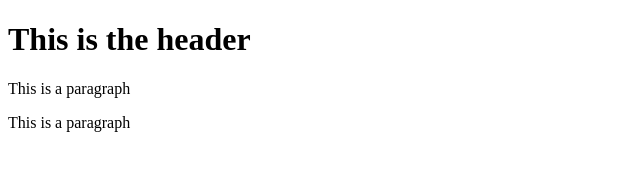
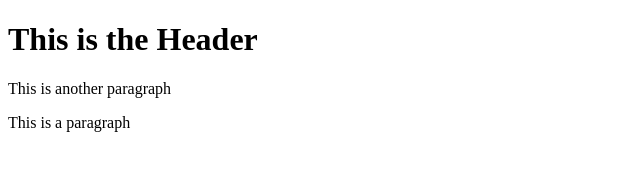
Before and after one commit to mmemory84/git-test, a plain HTML site: page index.html in a window 1280 px wide. Shown: the whole page, without its empty margins (0-640 px from the left). Drawn offline with Linux system fonts and the light colour scheme.

Commit message:
minor changhes

```diff
--- a/index.html
+++ b/index.html
@@ -7,8 +7,8 @@
     <title>Document</title>
 </head>
 <body>
-    <h1>This is the header</h1>
-    <p>This is a paragraph</p>
+    <h1>This is the Header</h1>
+    <p>This is another paragraph</p>
     <p>This is a paragraph</p>
 </body>
 </html>
```
